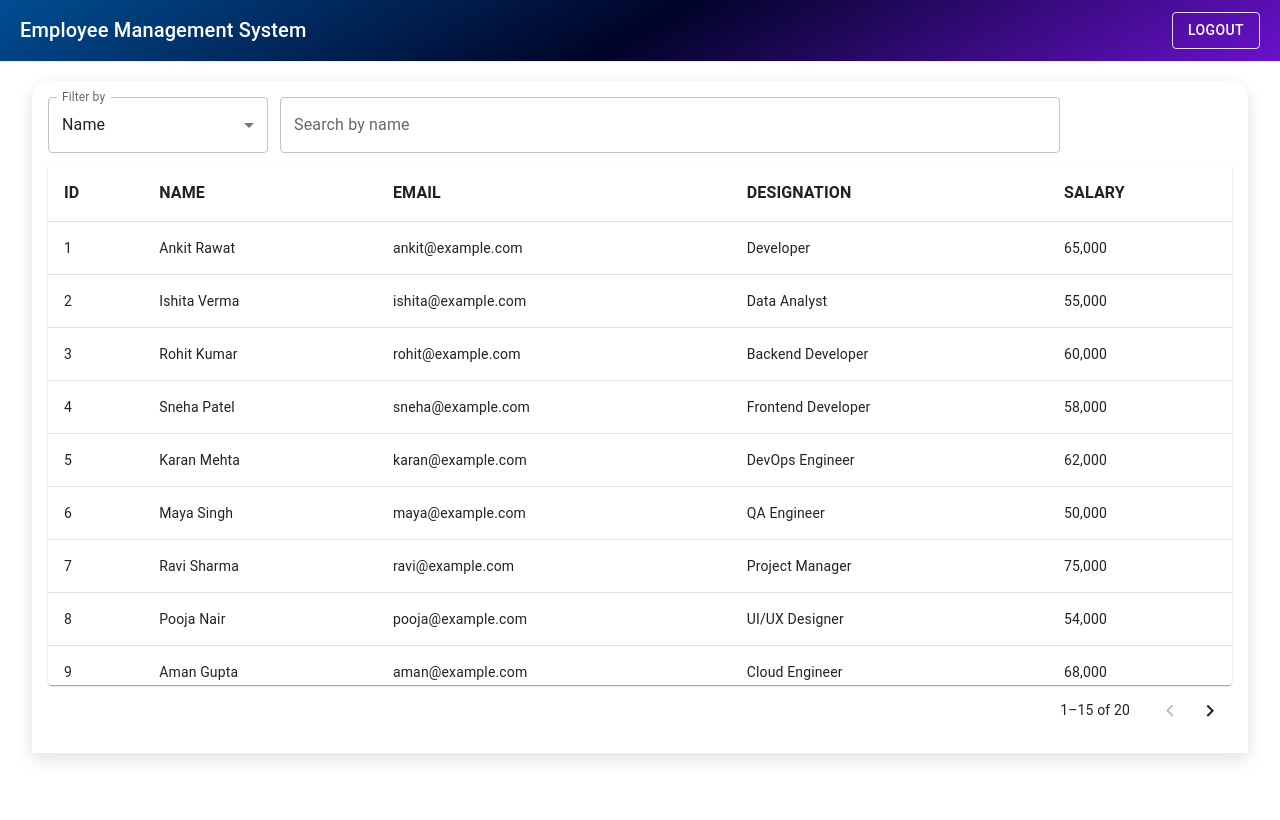
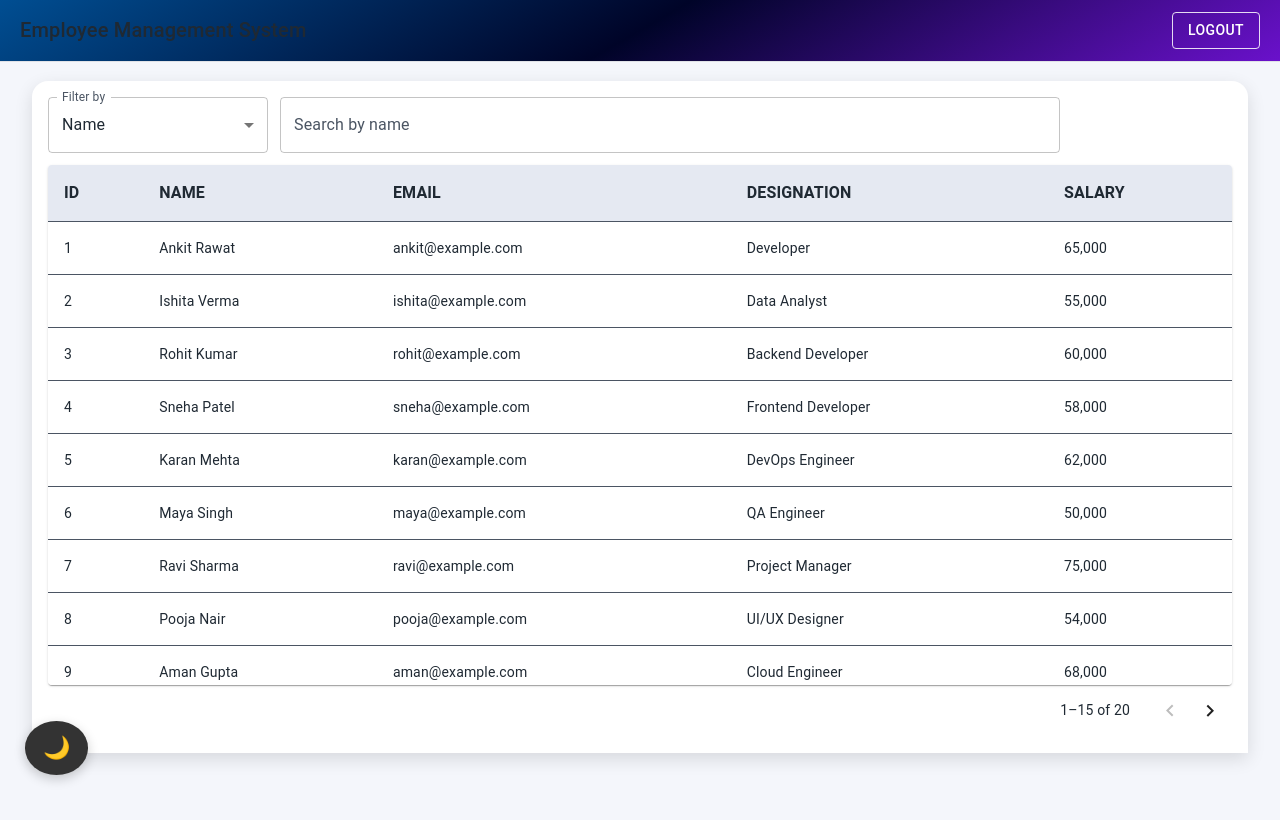
Before and after one commit to Ishitav01/Employee-Management-System-EMS-, a React app in the folder Frontend/: page /dashboard in a window 1280 px wide. Shown: the top 820 px of the page. Built offline with nearby package versions, Linux system fonts and the light colour scheme; sample sign-in values are in the browser's storage; the HTML template or start-up script is replaced by a standard one.

Commit message:
Dark Mode applied

```diff
--- a/Frontend/src/App.jsx
+++ b/Frontend/src/App.jsx
@@ -3,57 +3,62 @@ import { createBrowserRouter, RouterProvider } from "react-router-dom"
 import LoginPage from './pages/LoginPage'
 import LoadingPage from './components/LoadingPage'
 import HeaderWrapper from './components/HeaderWrapper'
-import ProfileCard from './pages/ProfileCard'
 import { SnackbarProvider } from './context/SnackbarContext.jsx'
 import { UserProvider } from './context/UserContext.jsx'
 import '../src/styles/App.css'
 import '../src/styles/Dashboard.css'
 import '../src/styles/NoEmployeeFound.css'
+import useDarkMode from './hooks/useDarkMode.js'
 
 const DashboardPage = lazy(() => import('../src/pages/Dashboard/index.jsx'))
 const NotFound = lazy(() => import('../src/pages/NotFound.jsx'))
+const ProfileCard = lazy(() => import('../src/pages/ProfileCard.jsx'))
 
 function App() {
+
+  const {dark,setDark} = useDarkMode();
 
   const appRouter = createBrowserRouter([
     {
       path: "/",
       element:
-        <Suspense fallback={<LoadingPage />}>
         <LoginPage />
-        </Suspense>
     },
     {
       path: "/dashboard",
       element:
-        <Suspense fallback={<LoadingPage />}>
         <HeaderWrapper>
           <DashboardPage />
         </HeaderWrapper>
-        </Suspense>
     },
     {
       path: "/user",
       element:
-        <Suspense fallback={<LoadingPage />}>
         <HeaderWrapper>
           <ProfileCard />
         </HeaderWrapper>
-        </Suspense>
     },
     {
       path: "*", element:
-        <Suspense fallback={<LoadingPage />}>
         <NotFound />
-        </Suspense>
+
     },
   ])
 
   return (
     <>
+      <button
+        onClick={() => setDark(!dark)}
+        className="dark-toggle-btn"
+      >
+        {dark ? "☀" : "🌙"}
+      </button>
       <UserProvider>
         <SnackbarProvider>
+          <Suspense fallback={<LoadingPage />}>
+
             <RouterProvider router={appRouter} />
+          </Suspense>
         </SnackbarProvider>
       </UserProvider>
     </>
--- a/Frontend/src/api/useLogin.js
+++ b/Frontend/src/api/useLogin.js
@@ -32,8 +32,9 @@ export const useLogin = () => {
                 password,
                 username,
                 name,
-                role : "ROLE_USER"
+                role : "ROLE_ADMIN"
             })
+
 
             const accessToken = response.data?.accessToken;
             const refreshToken = response.data?.refreshToken;
--- a/Frontend/src/components/HeaderWrapper.jsx
+++ b/Frontend/src/components/HeaderWrapper.jsx
@@ -1,12 +1,17 @@
 import { Button, Typography } from '@mui/material'
 import React from 'react'
 import { useNavigate } from 'react-router-dom'
+import { useLoginContext } from '../context/UserContext';
 
 export default function HeaderWrapper({children}) {
 
   const navigate = useNavigate();
+  const {setUserData} = useLoginContext();
+
+
 
   const handleLogout = () => {
+    localStorage.setItem("userData","null");
     navigate("/")
   }
 
--- /dev/null
+++ b/Frontend/src/hooks/useDarkMode.js
@@ -0,0 +1,20 @@
+import { useEffect, useState } from "react";
+
+const useDarkMode = () => {
+  const [dark, setDark] = useState(() => {
+    return JSON.parse(localStorage.getItem("darkMode")) || false;
+  });
+
+  useEffect(() => {
+    if (dark) {
+      document.body.classList.add("dark-mode");
+    } else {
+      document.body.classList.remove("dark-mode");
+    }
+    localStorage.setItem("darkMode", JSON.stringify(dark));
+  }, [dark]);
+
+  return { dark, setDark };
+};
+
+export default useDarkMode;
--- a/Frontend/src/pages/Dashboard/index.jsx
+++ b/Frontend/src/pages/Dashboard/index.jsx
@@ -2,6 +2,8 @@ import { useEffect, useState } from "react"
 import Dashboard from "./Dashboard"
 import AddEditEmployee from "../../components/AddEditEmployee";
 import { useLoginContext } from "../../context/UserContext";
+import { useSnackbar } from "../../context/SnackbarContext";
+import { useNavigate } from "react-router-dom";
 
 
 const DashboardPage = () => {
@@ -9,16 +11,23 @@ const DashboardPage = () => {
     const [editOpen, setEditOpen] = useState(false);
     const [addOpen,setAddOpen] = useState(false)
     const [employeeData,setEmployeeData] = useState(null);
-    const { userData } = useLoginContext();
+    const navigate = useNavigate();
+    const [user,setUser] = useState(null);
+
+    const {showSnackbar} = useSnackbar();
 
     useEffect(() => {
-
-      console.log("In dashboard page",userData)
-    },[userData])
+      const userData = JSON.parse(localStorage.getItem("userData") || "null");
+      if(!userData){
+        navigate("/");
+        showSnackbar("You are not logged in!","error");
+      }
+      setUser(userData);
+    },[])
 
     return (
         <>
-        <Dashboard    user={userData ? userData : null} setEditOpen={setEditOpen} setAddOpen={setAddOpen} setEmployeeData={setEmployeeData}/>
+        <Dashboard  user={user} setEditOpen={setEditOpen} setAddOpen={setAddOpen} setEmployeeData={setEmployeeData}/>
         { editOpen && (
                               <AddEditEmployee
                                 open={editOpen}
--- a/Frontend/src/styles/App.css
+++ b/Frontend/src/styles/App.css
@@ -9,13 +9,210 @@ html, body {
   padding: 0;
   width: 100%;
   height: 100%;
+  background-color: var(--bg-main);
 }
 
+/* ================================
+   🌞 LIGHT MODE (Default)
+================================ */
 :root {
-  --teal-500: #008080;
-  --teal-700: #005f5f;
-  --neutral-bg: #f4f6fb;
-  --card-border: #e2e8f0;
-  --muted: #64748b;
-  --text: #1f2933;
+  --bg-main: #f4f6fb;
+  --bg-card: #ffffff;
+  --bg-container: #ffffff;
+
+  --text-main: #1f2933;
+  --text-light: #4b5563;
+  --text-inverse: #ffffff;
+  --text-outlined : #0f172a;
+  --table-bg : #ffffff;
+
+  --header-gradient: linear-gradient(150deg, #004e92, #000428, #6a11cb);
+
+  --button-primary: #1976d2;
+  --button-primary-hover: #125aa5;
+
+  --button-delete: #d9534f;
+  --button-edit: #4c2fb3;
+
+  --login-bg-gradient: linear-gradient(135deg, #004e92, #000428, #6a11cb);
+   --table-header-bg: #e5e9f2;   /* light gray */
+  --table-header-text: #1f2933;
 }
+
+
+/* ================================
+   🌙 DARK MODE (High Contrast)
+================================ */
+.dark-mode {
+  --bg-main: #0f172a;  /* dark slate */
+  --bg-card: #1e293b;  /* deep blue-gray */
+  --bg-container: #1e293b;
+
+  --text-main: #e2e8f0;   /* soft white */
+  --text-light: #94a3b8;  /* muted text */
+  --text-inverse: #ffffff;
+  --text-outlined : #ffffff;
+  --table-bg : ##ffffff;
+
+  --header-gradient: linear-gradient(150deg, #0a2647, #051637, #3d2c8d);
+
+  --button-primary: #3b82f6;
+  --button-primary-hover: #2563eb;
+
+  --button-delete: #f87171;
+  --button-edit: #7c3aed;
+
+  --login-bg-gradient: linear-gradient(135deg, #0f172a, #1e293b, #312e81);
+   --table-header-bg: #141e2e;  /* deep navy */
+  --table-header-text: #e2e8f0;
+}
+
+
+/* ================================
+   🌑 NIGHT MODE (AMOLED, Low Light)
+================================ */
+.night-mode {
+  --bg-main: #000000;       /* full black */
+  --bg-card: #0d0d0d;
+  --bg-container: #0d0d0d;
+
+  --text-main: #e5e5e5;
+  --text-light: #9ca3af;
+  --text-inverse: #ffffff;
+
+  --header-gradient: linear-gradient(150deg, #000000, #0a0a0a, #1f1f1f);
+
+  --button-primary: #6d5dfc;
+  --button-primary-hover: #5647e6;
+
+  --button-delete: #ff4d4d;
+  --button-edit: #8b5cf6;
+
+  --login-bg-gradient: linear-gradient(135deg, #000000, #0a0a0a, #1f1f1f);
+
+   --table-header-bg: #e5e9f2;   /* light gray */
+  --table-header-text: #1f2933;
+}
+
+body, p, h1, h2, h3, h4, h5, h6 {
+  color: var(--text-main);
+}
+
+.btn-add {
+  background-color: var(--button-primary) !important;
+}
+
+.btn-add:hover {
+  background-color: var(--button-primary-hover) !important;
+}
+
+.btn-delete {
+  background-color: var(--button-delete) !important;
+}
+
+.btn-edit {
+  background-color: var(--button-edit) !important;
+}
+
+.dark-toggle-btn {
+  position: fixed;
+  bottom: 25px;
+  left: 25px;
+
+  background: #333;
+  color: white;
+  font-size: 22px;
+
+  padding: 14px 18px;
+  border-radius: 50%;
+  border: none;
+  cursor: pointer;
+
+  box-shadow: 0 4px 12px rgba(0,0,0,0.2);
+  transition: 0.25s ease;
+  z-index: 5000;
+  align-items: center;
+}
+
+.dark-toggle-btn:hover {
+  transform: scale(1.07);
+}
+.text-fields .MuiInputBase-input {
+  color: var(--text-inverse) !important;
+}
+
+.text-fields label {
+  color: var(--text-light) !important;
+}
+
+.text-fields .MuiOutlinedInput-root .MuiOutlinedInput-notchedOutline {
+  border-color: var(--text-outlined) !important;
+}
+
+.text-fields .MuiOutlinedInput-root:hover .MuiOutlinedInput-notchedOutline {
+  border-color: var(--text-outlined) !important;
+}
+
+.text-fields .MuiOutlinedInput-root.Mui-focused .MuiOutlinedInput-notchedOutline {
+  border-color: var(--text-outlined) !important;
+}
+
+.text-fields .MuiSvgIcon-root {
+  color: var(--text-outlined) !important;
+}
+
+/* Applies background and text colors to all Paper containers */
+.MuiPaper-root {
+  background-color: var(--bg-card) !important;
+  color: var(--text-main) !important;
+}
+
+/* Table header */
+.MuiTableHead-root {
+  background-color: var(--bg-container) !important;
+}
+
+/* Each table row */
+.MuiTableRow-root {
+  background-color: var(--bg-card) !important;
+  color: var(--text-main) !important;
+}
+
+/* Table header background + text */
+.MuiTableHead-root .MuiTableCell-root {
+  background-color: var(--table-header-bg) !important;
+  color: var(--table-header-text) !important;
+  font-weight: 700 !important;
+}
+
+
+/* Table cells */
+.MuiTableCell-root {
+  color: var(--text-main) !important;
+  border-color: var(--text-light) !important;
+}
+
+/* TextField background + text */
+.MuiOutlinedInput-root {
+  background-color: var(--bg-card) !important;
+  color: var(--text-main) !important;
+}
+
+.MuiOutlinedInput-input {
+  color: var(--text-main) !important;
+}
+
+.MuiInputLabel-root {
+  color: var(--text-light) !important;
+}
+.paper-root {
+  width: 100%;
+  max-width: 100vw;
+  min-height: 100vh;
+  background-color: var(--bg-main) !important;
+}
+
+.ems-root {
+  width: 100%;
+  background-color: var(--bg-main) !important;
+}
--- a/Frontend/src/styles/Dashboard.css
+++ b/Frontend/src/styles/Dashboard.css
@@ -1,13 +1,3 @@
-.paper-root {
-  width: 100%;
-  max-width: 100vw;
-  min-height: 100vh;
-  background: var(--neutral-bg);
-}
-
-.ems-root {
-  width: 100%;
-}
 
 .ems-header {
   position: sticky;
@@ -16,8 +6,8 @@
   justify-content: space-between;
   align-items: center;
   padding: 12px 20px;
-  background: linear-gradient(150deg, #004e92, #000428, #6a11cb);
-  color: white;
+  background: var(--header-gradient);
+  color: var(--text-main);
   z-index: 2000;
   box-shadow: 0 1px 0 rgba(0, 0, 0, 0.08);
 }
@@ -35,7 +25,7 @@
 .ems-container {
   padding: 16px;
   margin: 20px auto;
-  background: white;
+  background: var(--bg-container);
   border-radius: 16px 16px 0 0;
   box-shadow: 0px 6px 18px rgba(0, 0, 0, 0.12);
 
--- a/Frontend/src/styles/LoginPage.css
+++ b/Frontend/src/styles/LoginPage.css
@@ -1,7 +1,7 @@
 .login-page {
     width: 100%;
     min-height: 100vh;
-    background: linear-gradient(135deg, #004e92, #000428, #6a11cb);
+     background: var(--login-bg-gradient);
     padding-top: 40px;
     padding-bottom: 40px;
     overflow-y: auto;
@@ -15,11 +15,10 @@
     margin: 20px auto;
     justify-content: space-between;
     padding: 30px;
-    color: black;
     gap: 20px;
     width: 90%;
     max-width: 500px;
-    background-color: rgba(255, 255, 255, 0.9);
+    background-color: var(--bg-card);
 }
 
 /* .animated-gradient {
@@ -39,10 +38,7 @@
 } */
 
 
-.login-button{
-    background-color: #50c7c7;
-    color: white;
-}
+
 
 .login-header{
     display: flex;
```
Also changed, not shown: Frontend/src/pages/LoginPage.jsx (+20 -12 lines), Frontend/src/pages/ProfileCard.jsx (+19 -5 lines). Lines whose indentation alone changed are shown as unchanged.
